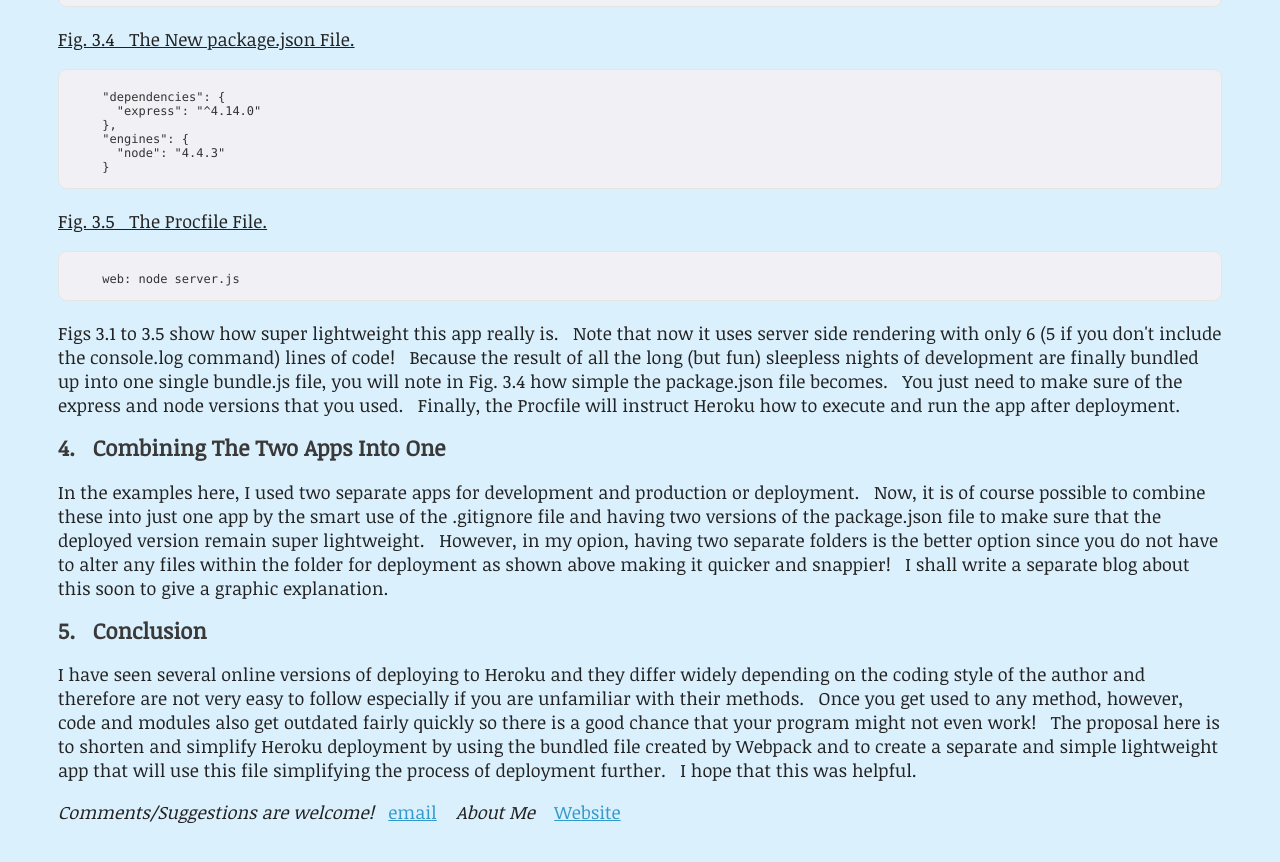
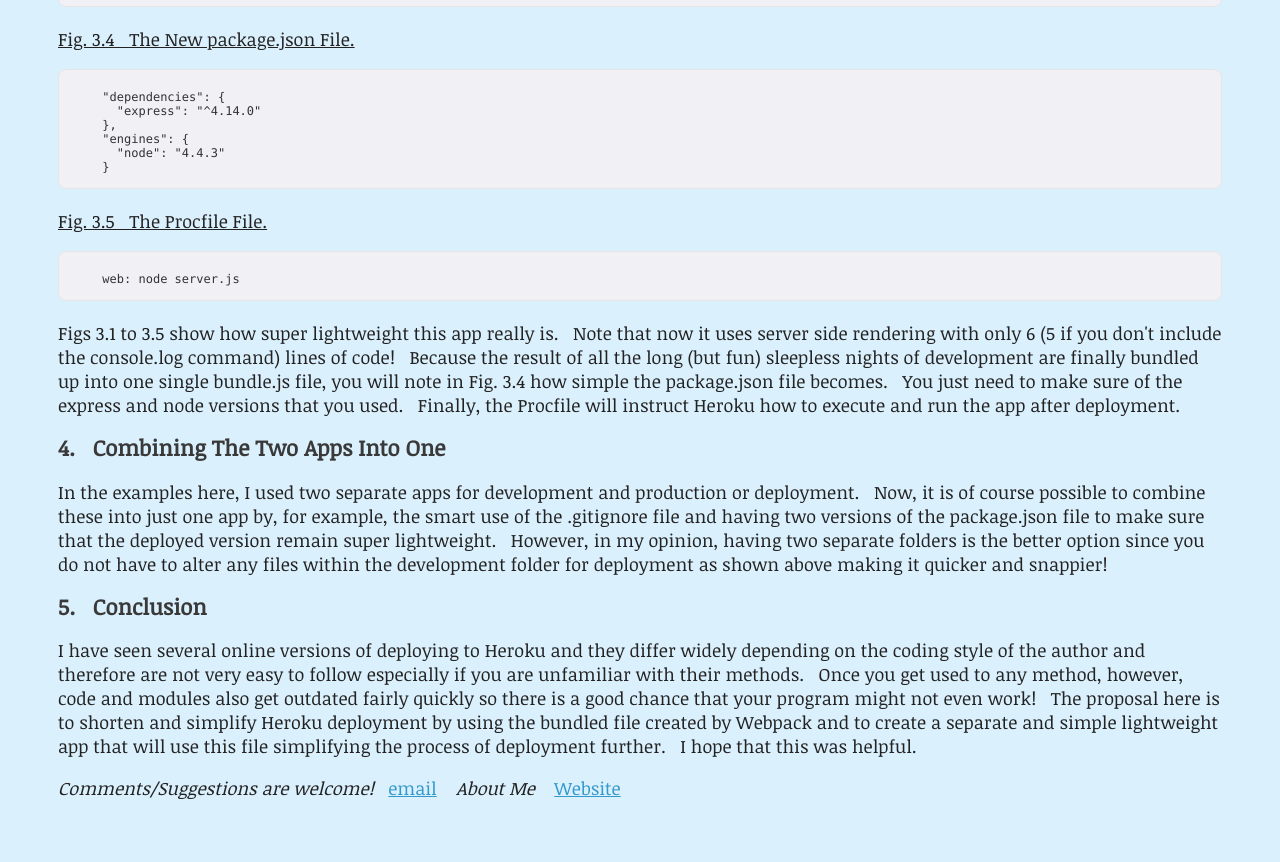
Before and after one commit to rodstaff/rodstaff.github.io, a Jekyll site: the page blog/index.html, which Jekyll copies as it is, in a window 1280 px wide and 900 px high, scrolled down 3028 px. Shown: the top 862 px of the window. Built offline with Jekyll 4.4.1, drawn with Linux system fonts in a browser that asks for light colours.

Commit message:
modified blog1 view

```diff
--- a/blog/index.html
+++ b/blog/index.html
@@ -193,7 +193,7 @@
         <p>Figs 3.1 to 3.5 show how super lightweight this app really is.  &nbsp;&nbsp;Note that now it uses server side rendering with only 6 (5 if you don't include the console.log command) lines of code! &nbsp;&nbsp;Because the result of all the long (but fun) sleepless nights of development are finally bundled up into one single bundle.js file, you will note in Fig. 3.4 how simple the package.json file becomes.  &nbsp;&nbsp;You just need to make sure of the express and node versions that you used.  &nbsp;&nbsp;Finally, the Procfile will instruct Heroku how to execute and run the app after deployment.</p>
 
       <h3>4. &nbsp;&nbsp;Combining The Two Apps Into One</h3>
-        <p>In the examples here, I used two separate apps for development and production or deployment. &nbsp;&nbsp;Now, it is of course possible to combine these into just one app by the smart use of the .gitignore file and having two versions of the package.json file to make sure that the deployed version remain super lightweight. &nbsp;&nbsp;However, in my opion, having two separate folders is the better option since you do not have to alter any files within the folder for deployment as shown above making it quicker and snappier! &nbsp;&nbsp;I shall write a separate blog about this soon to give a graphic explanation.</p>
+        <p>In the examples here, I used two separate apps for development and production or deployment. &nbsp;&nbsp;Now, it is of course possible to combine these into just one app by, for example, the smart use of the .gitignore file and having two versions of the package.json file to make sure that the deployed version remain super lightweight. &nbsp;&nbsp;However, in my opinion, having two separate folders is the better option since you do not have to alter any files within the development folder for deployment as shown above making it quicker and snappier!</p>
 
       <h3>5. &nbsp;&nbsp;Conclusion</h3>
         <p>I have seen several online versions of deploying to Heroku and they differ widely depending on the coding style of the author and therefore are not very easy to follow especially if you are unfamiliar with their methods. &nbsp;&nbsp;Once you get used to any method, however, code and modules also get outdated fairly quickly so there is a good chance that your program might not even work! &nbsp;&nbsp;The proposal here is to shorten and simplify Heroku deployment by using the bundled file created by Webpack and to create a separate and simple lightweight app that will use this file simplifying the process of deployment further. &nbsp;&nbsp;I hope that this was helpful.</p>
```
